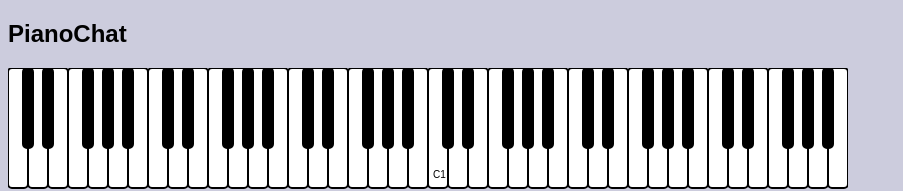
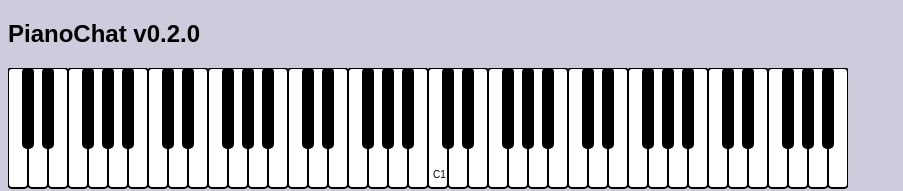
Before and after one commit to lenstr/pianoChat, a plain HTML site: page index.html in a window 1280 px wide. Shown: the top 191 px of the page, without its empty margins (0-903 px from the left). Drawn offline with nearby package versions, Linux system fonts and the light colour scheme; files that its build step writes are made by us from their sources; files whose address does not match are found by name.

Commit message:
deploy v0.2.0

```diff
--- a/index.html
+++ b/index.html
@@ -12,7 +12,7 @@
     <body>
 
 	<p id='main'></p>
-	<h2>PianoChat</h2>
+	<h2>PianoChat v0.2.0</h2>
 	<svg id="piano" width="840" height="200"></svg>
 	<div class="properties">
 	    <div>Количество человек за фортепиано: <span id="userCount">?</span></div>
```
Also changed, not shown: 1 other file.
